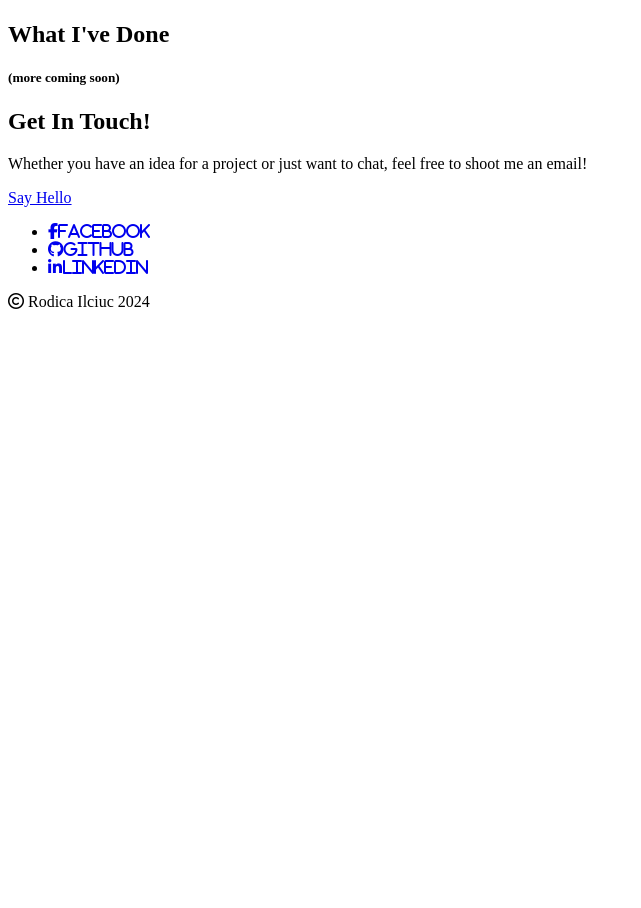
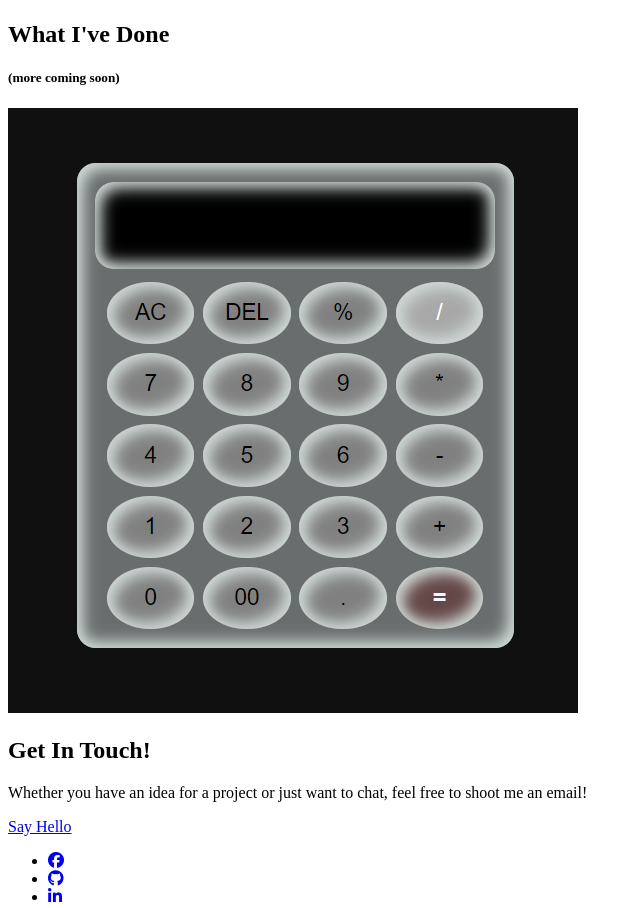
Before and after one commit to rodicailciuc/Portfolio, a website: page index.html in a window 1280 px wide. Shown: the part 4674-5582 px from the top of the page, without its empty margins (0-641 px from the left). Before the commit the page ends 5001 px from the top, so only its background shows below. Drawn offline with Linux system fonts and the light colour scheme.

Commit message:
add updatehtml

```diff
--- a/index.html
+++ b/index.html
@@ -8,18 +8,21 @@
   <title>Rodica Ilciuc</title>
   <link rel="stylesheet" type="text/css" href="path/to/font-awesome/css/font-awesome.min.css" />
   <link href="./styles/index.css" rel="stylesheet" />
+  <link rel="stylesheet" href="https://cdnjs.cloudflare.com/ajax/libs/font-awesome/4.7.0/css/font-awesome.min.css" />
 </head>
 
-<body id="page-top" data-spy="scroll" data-target=".navbar-custom" data-offset="100">
+<body id="page-top">
   <img src="./public/img/globe.webp" alt="background" />
   <div id="content">
     <!-- Navigation -->
-    <nav class="navbar navbar-custom navbar-fixed-top" role="navigations">
+    <nav class="navbar" role="navigations">
       <div class="container">
-        <h1><img src="./public/img/images.jpg" alt="image" />Rodica Ilciuc</h1>
+        <h1>
+          <img src="./public/img/images.jpg" alt="image" />Rodica Ilciuc
+        </h1>
       </div>
-      <div class="collapse navbar-collapse navbar-main-collapse">
-        <ul class="nav navbar-nav navbar-right">
+      <div class="navbar-collapse">
+        <ul class="navbar-right">
           <li><a class="page-scroll" href="#about">About</a></li>
 
           <li><a class="page-scroll" href="#experience">Experience</a></li>
@@ -83,13 +86,16 @@
         </div>
       </div>
     </section>
-
     <!--section: work-->
     <section id="protfolio">
       <div class="container4">
         <div class="row">
           <h2 class="section-heading">What I've Done</h2>
           <h5 class="coming-soon">(more coming soon)</h5>
+        </div>
+        <div class="project-calculator">
+          <a href="https://rodicailciuc.github.io/calculator-work/" target="_blank"><img
+              src="./public/img/calculator.png" alt="Calculator" /></a>
         </div>
       </div>
     </section>
@@ -117,15 +123,14 @@
             <ul class="list-social">
               <li>
                 <a id="facebook" href="https://www.facebook.com/isthebeststreetlife/" target="_blank"><i
-                    class="fa fa-facebook">facebook</i></a>
+                    class="fa fa-facebook"></i></a>
               </li>
               <li>
-                <a id="githubp" href="https://github.com/rodicailciuc" target="_blank"><i
-                    class="fa fa-github">github</i></a>
+                <a id="githubp" href="https://github.com/rodicailciuc" target="_blank"><i class="fa fa-github"></i></a>
               </li>
               <li>
                 <a id="linkedin" href="https://www.linkedin.com/in/ilciuc-rodica-452539226/" target="_blank"><i
-                    class="fa fa-linkedin">linkedin</i></a>
+                    class="fa fa-linkedin"></i></a>
               </li>
             </ul>
             <div class="copyright">
```
Also changed, not shown: .cspell.json, public/img/calculator.png (added).
